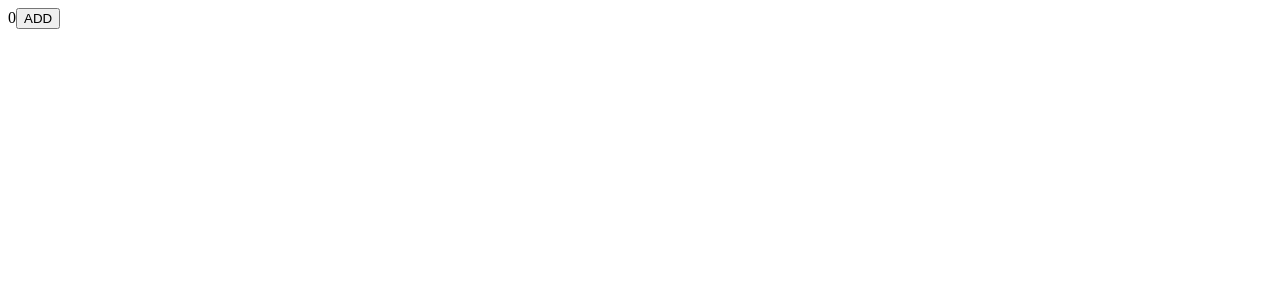
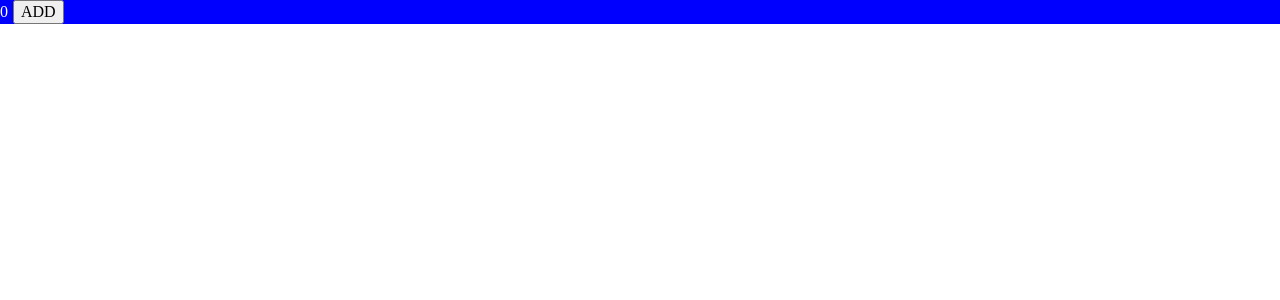
Before and after one commit to kurosame/react-boilerplate-bk4, a React app: page / in a window 1280 px wide. Shown: the top 300 px of the page. Built offline with nearby package versions, Linux system fonts and the light colour scheme.

Commit message:
add styled-components

```diff
--- a/package.json
+++ b/package.json
@@ -8,12 +8,14 @@
     "clean": "rimraf ./dist/**/*"
   },
   "dependencies": {
+    "normalize.css": "^8.0.0",
     "react": "^16.3.2",
     "react-dom": "^16.3.2",
     "react-redux": "^5.0.7",
     "redux": "^4.0.0",
     "redux-actions": "^2.4.0",
-    "redux-logger": "^3.0.6"
+    "redux-logger": "^3.0.6",
+    "styled-components": "^3.3.2"
   },
   "devDependencies": {
     "@types/react": "^16.3.14",
@@ -28,9 +30,11 @@
     "babel-preset-env": "^1.6.1",
     "babel-preset-react": "^6.24.1",
     "copy-webpack-plugin": "^4.5.1",
+    "css-loader": "^0.28.11",
     "fork-ts-checker-webpack-plugin": "^0.4.1",
     "hard-source-webpack-plugin": "^0.6.6",
     "html-webpack-plugin": "^3.2.0",
+    "style-loader": "^0.21.0",
     "tslint": "^5.10.0",
     "typescript": "^2.8.3",
     "webpack": "^4.6.0",
--- a/src/components/Child.tsx
+++ b/src/components/Child.tsx
@@ -1,6 +1,7 @@
 import React from 'react'
 import { State } from '@/redux/state/counter'
 import { Actions } from '@/redux/actions/counter'
+import styled from 'styled-components'
 
 interface Props {
   state: State
@@ -10,7 +11,7 @@ interface Props {
 export class Child extends React.Component<Props> {
   render() {
     return (
-      <div>
+      <Div>
         <div>
           <span className="count">{this.props.state.count}</span>
           <button
@@ -20,7 +21,13 @@ export class Child extends React.Component<Props> {
             ADD
           </button>
         </div>
-      </div>
+      </Div>
     )
   }
 }
+
+const Div = styled.div`
+  color: white;
+  background-color: blue;
+  letter-spacing: 5px;
+`
--- a/src/index.tsx
+++ b/src/index.tsx
@@ -3,6 +3,7 @@ import { render } from 'react-dom'
 import { Provider } from 'react-redux'
 import Parent from '@/containers/Parent'
 import store from '@/redux/store'
+import 'normalize.css/normalize.css'
 
 render(
   <Provider store={store}>
--- a/webpack.config.js
+++ b/webpack.config.js
@@ -34,6 +34,10 @@ module.exports = (env, argv) => ({
           }
         },
         exclude: /node_modules/
+      },
+      {
+        test: /\.css$/,
+        use: ['style-loader', 'css-loader']
       }
     ]
   },
```
Also changed, not shown: 1 other file (tests, documents, lock files or other folders).
